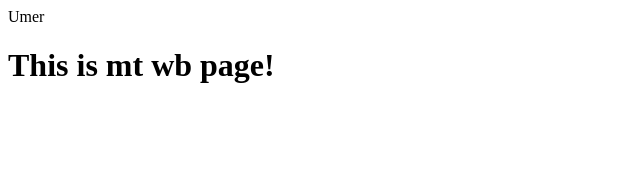
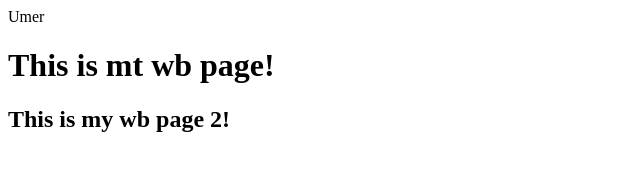
Before and after one commit to UN-786/home, a plain HTML site: page index.html in a window 1280 px wide. Shown: the whole page, without its empty margins (0-640 px from the left). Drawn offline with Linux system fonts and the light colour scheme.

Commit message:
Added h2 heading also

```diff
--- a/index.html
+++ b/index.html
@@ -5,5 +5,8 @@
         <h1>
             This is mt wb page!
         </h1>
+        <h2>
+            This is my wb page 2!
+        </h2>
     </body>
 </html>
```
